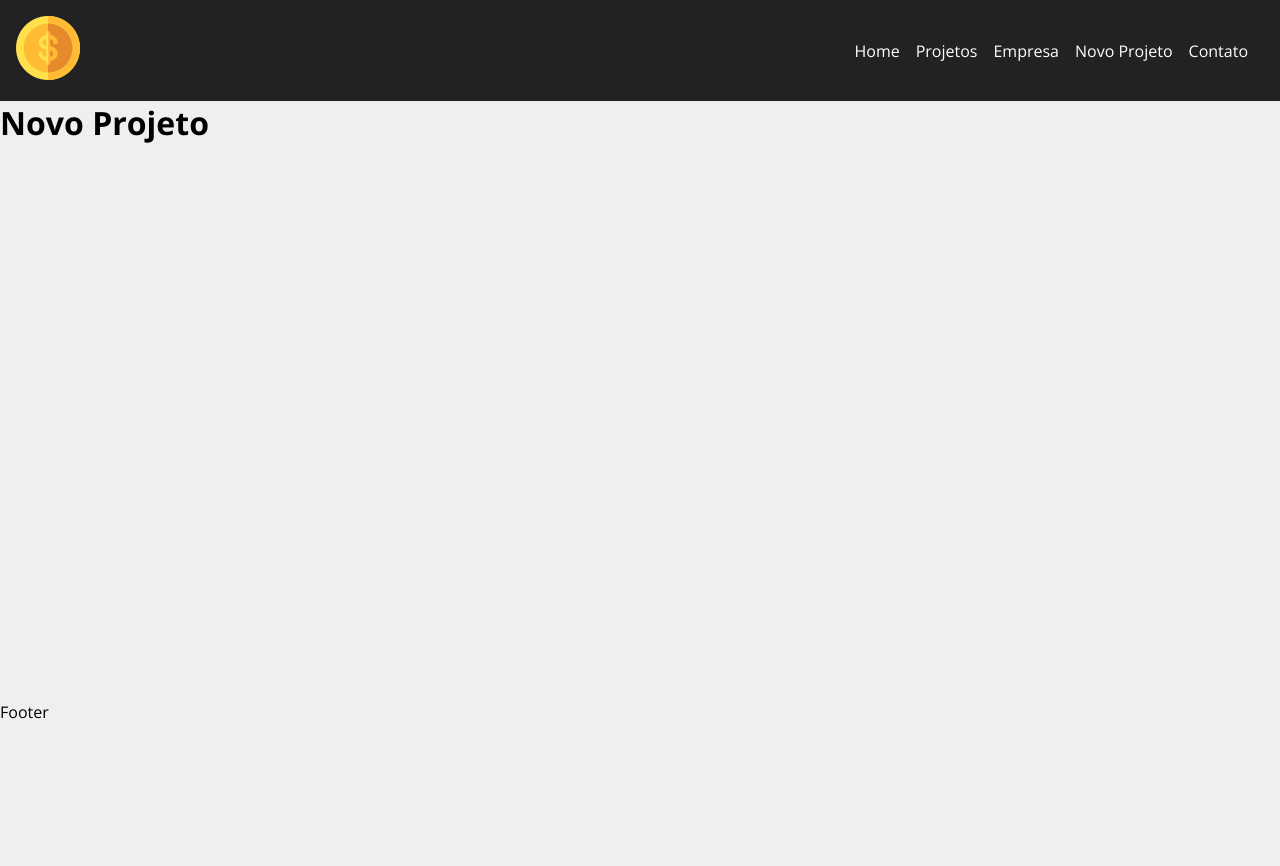
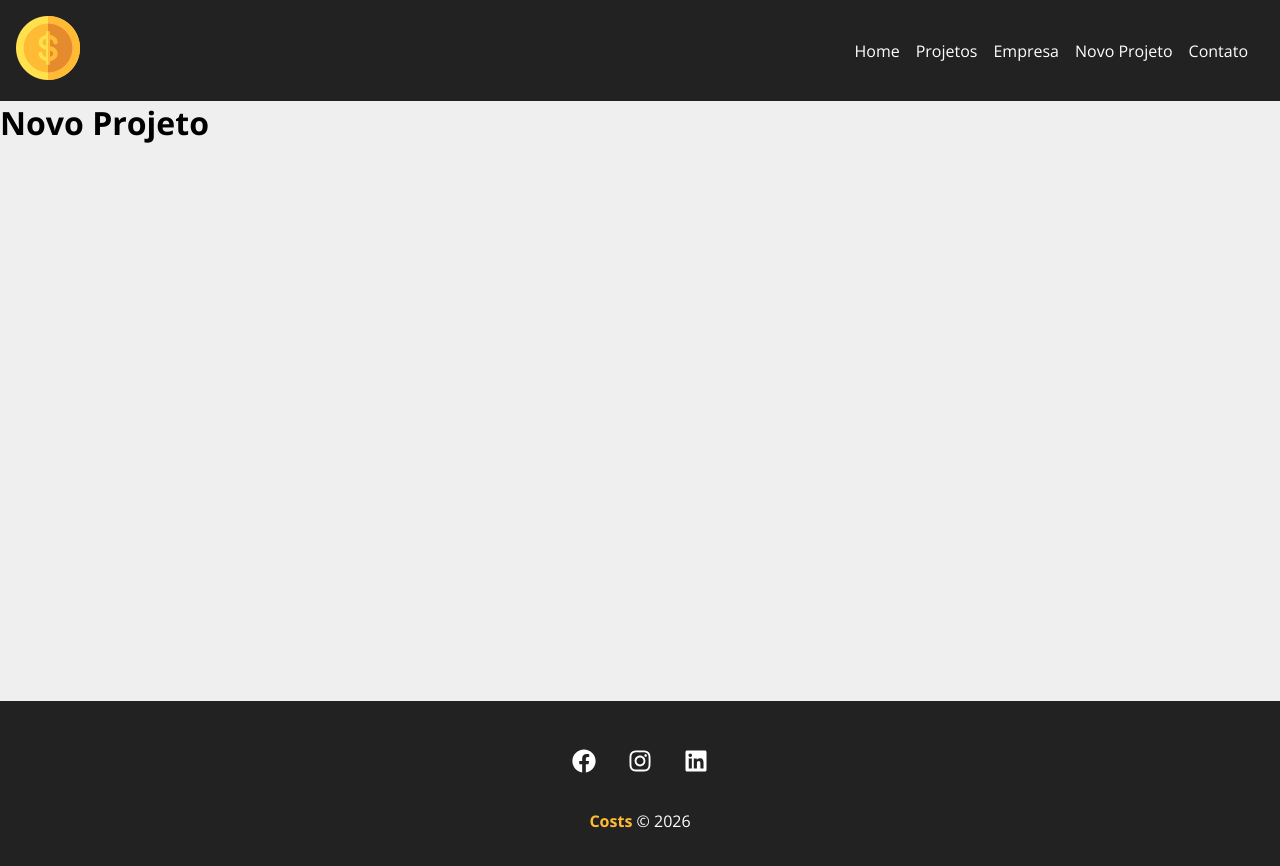
Before and after one commit to pandrade00/React-Costs, a React (Create React App) app: page /newproject in a window 1280 px wide. Shown: the top 866 px of the page. Before the commit the page ends 800 px from the top, so only its background shows below. Built offline with nearby package versions, Linux system fonts and the light colour scheme.

Commit message:
criação do footer e atualizando navbar

```diff
--- a/src/components/layout/Footer.js
+++ b/src/components/layout/Footer.js
@@ -1,5 +1,25 @@
+import { FaFacebook, FaInstagram, FaLinkedin } from "react-icons/fa";
+
+import styles from './Footer.module.css'
+
 function Footer (){
-    return <p>Footer</p>
+    return (<footer className={styles.footer}>
+        <ul className={styles.social_list}>
+            <li>
+              <FaFacebook/>
+            </li>
+            <li>
+              <FaInstagram/>
+            </li>
+            <li>
+              <FaLinkedin/>
+            </li>
+        </ul>
+        <p className={styles.copy_right}>
+            <span >Costs</span> &copy; 2026
+        </p>
+    </footer>
+    )
 }
 
 export default Footer;
--- a/src/components/layout/Footer.module.css
+++ b/src/components/layout/Footer.module.css
@@ -0,0 +1,34 @@
+.footer{
+    background-color: #222;
+    color: #fff;
+    padding: 3em;
+    text-align: center;
+}
+
+.social_list{
+    display: flex;
+    justify-content: center;
+    list-style-type: none;
+}
+
+.social_list li{
+    margin: 0 1em;
+}
+
+.social_list li:hover{
+    color: #ffbb33;
+}
+
+.social_list svg{
+    font-size: 1.5em;
+    cursor: pointer;
+}
+
+.copy_right{
+    margin-top: 2em;
+}
+
+.copy_right span{
+    font-weight: bold;
+    color: #ffbb33
+}
--- a/src/components/layout/Navbar.js
+++ b/src/components/layout/Navbar.js
@@ -7,27 +7,27 @@
 
    function NavBar(){
     return(
-        <nav class={styles.navbar}>
+        <nav className={styles.navbar}>
             <Container>
 
                 <Link to="/">
                 <img src={logo} alt="costs"/>
                 </Link>
 
-                <ul class={styles.list}>
+                <ul className={styles.list}>
                     <li class={styles.item}>
                         <Link to="/">Home</Link>
                     </li>
-                    <li class={styles.item}>
+                    <li className={styles.item}>
                         <Link to="/project">Projetos</Link>
                     </li>
-                    <li class={styles.item}>
+                    <li className={styles.item}>
                         <Link to="/company">Empresa</Link>
                     </li>
-                    <li class={styles.item}>
+                    <li className={styles.item}>
                         <Link to="/newproject">Novo Projeto</Link>
                     </li>
-                    <li class={styles.item}>
+                    <li className={styles.item}>
                         <Link to="/contact">Contato</Link>
                     </li>
                 </ul>
```
